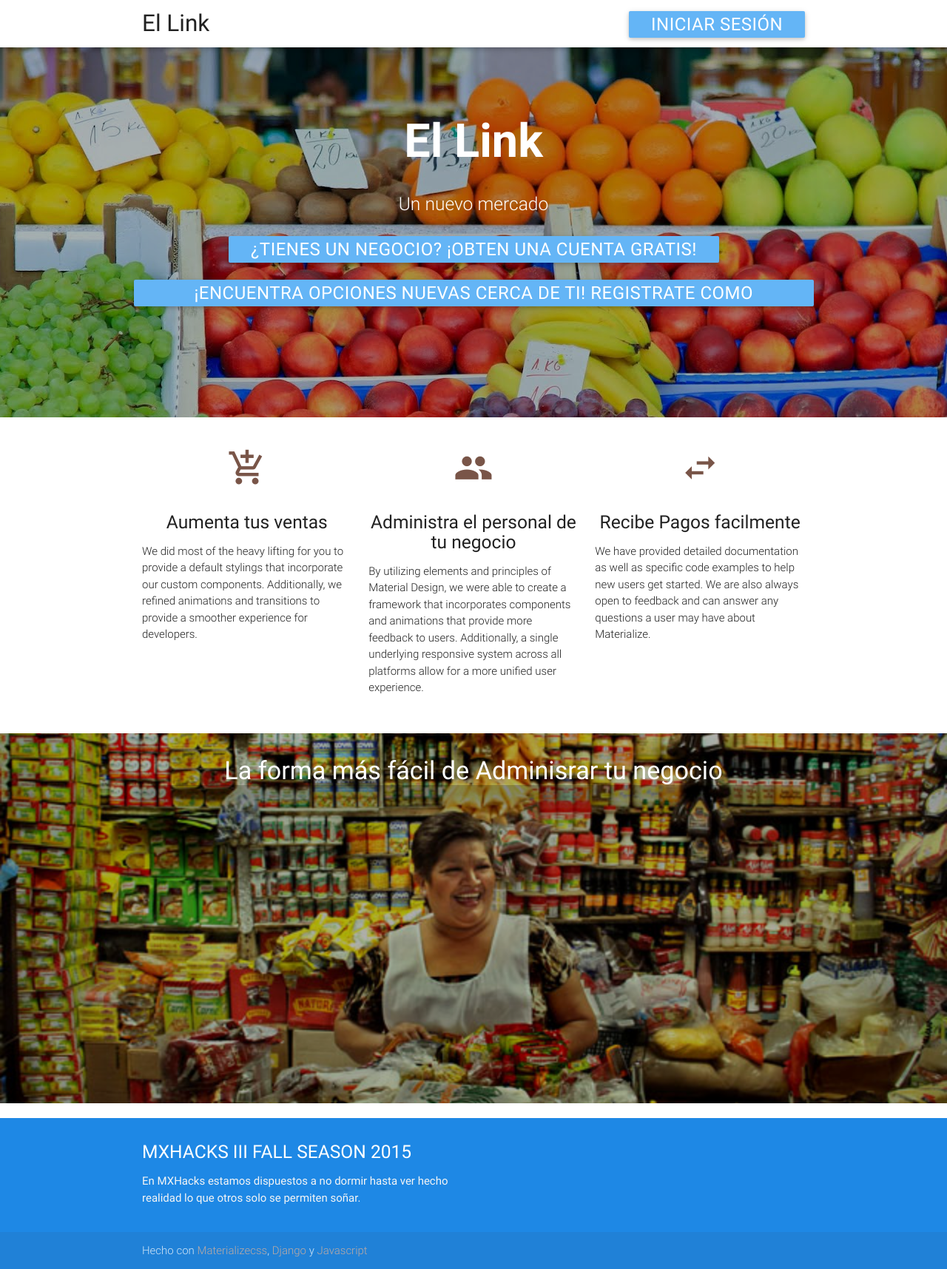
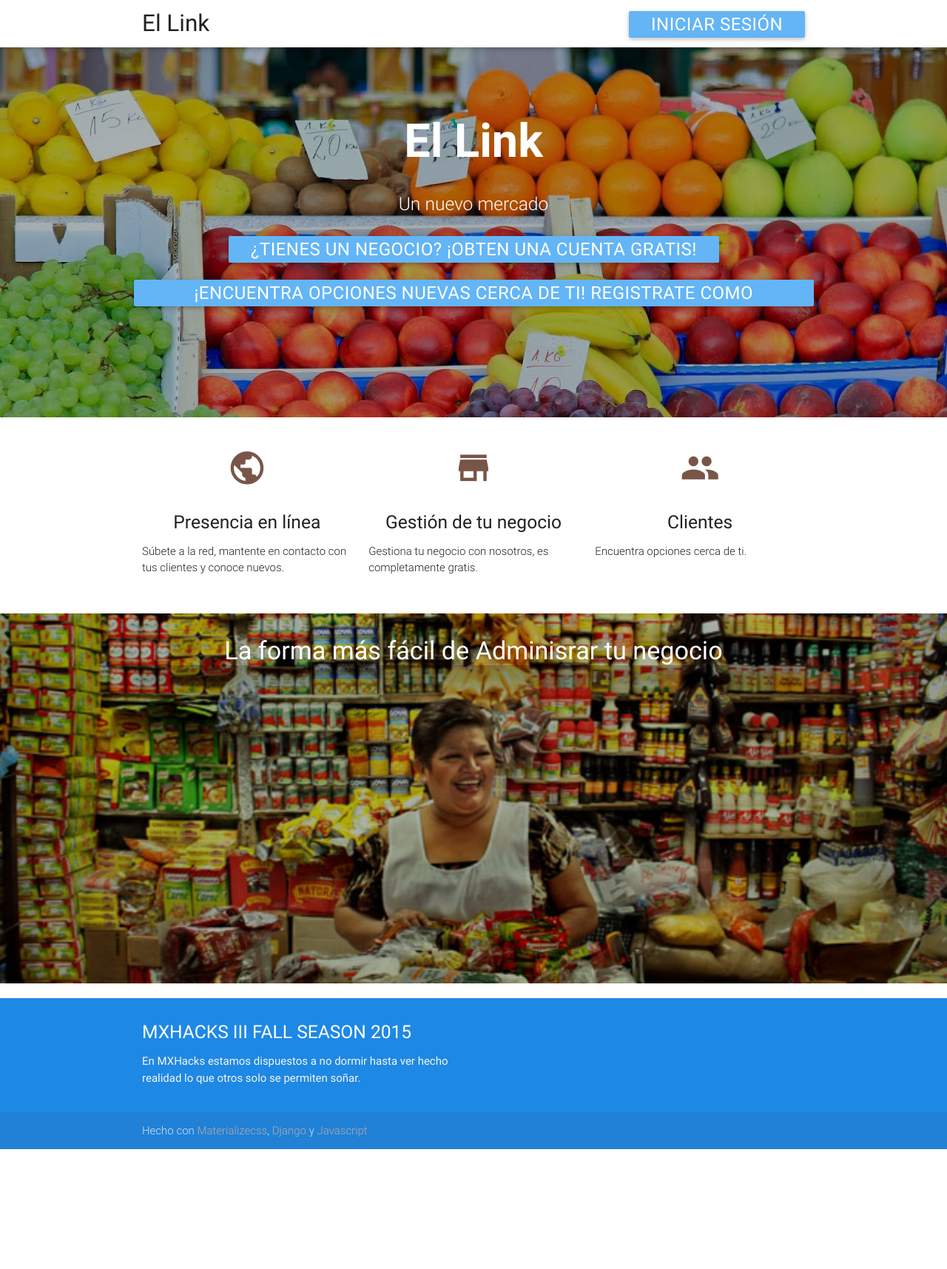
Before and after one commit to MuuuMx/webapp, a Django app: page / in a window 1280 px wide. Shown: the whole page at 74% size. After the commit the page ends 1553 px from the top, so only its background shows below. Run offline with Django 3.2, Linux system fonts and the light colour scheme; some libraries are stand-ins or nearby versions.

Commit message:
Update interface

```diff
--- a/home/templates/home.html
+++ b/home/templates/home.html
@@ -63,28 +63,34 @@
       <div class="row">
         <div class="col s12 m4">
           <div class="icon-block">
-            <h2 class="center brown-text"><i class="material-icons">add_shopping_cart</i></h2>
-            <h5 class="center">Aumenta tus ventas</h5>
+            <h2 class="center brown-text"><i class="material-icons">public</i></h2>
+            <h5 class="center">Presencia en línea</h5>
 
-            <p class="light">We did most of the heavy lifting for you to provide a default stylings that incorporate our custom components. Additionally, we refined animations and transitions to provide a smoother experience for developers.</p>
+            <p class="light">
+              Súbete a la red, mantente en contacto con tus clientes y conoce nuevos.
+            </p>
+          </div>
+        </div>
+
+        <div class="col s12 m4">
+          <div class="icon-block">
+            <h2 class="center brown-text"><i class="material-icons">store</i></h2>
+            <h5 class="center">Gestión de tu negocio</h5>
+
+            <p class="light">
+              Gestiona tu negocio con nosotros, es completamente gratis.
+            </p>
           </div>
         </div>
 
         <div class="col s12 m4">
           <div class="icon-block">
             <h2 class="center brown-text"><i class="material-icons">group</i></h2>
-            <h5 class="center">Administra el personal de tu negocio</h5>
+            <h5 class="center">Clientes</h5>
 
-            <p class="light">By utilizing elements and principles of Material Design, we were able to create a framework that incorporates components and animations that provide more feedback to users. Additionally, a single underlying responsive system across all platforms allow for a more unified user experience.</p>
-          </div>
-        </div>
-
-        <div class="col s12 m4">
-          <div class="icon-block">
-            <h2 class="center brown-text"><i class="material-icons">swap_horiz</i></h2>
-            <h5 class="center">Recibe Pagos facilmente</h5>
-
-            <p class="light">We have provided detailed documentation as well as specific code examples to help new users get started. We are also always open to feedback and can answer any questions a user may have about Materialize.</p>
+            <p class="light">
+              Encuentra opciones cerca de ti.
+            </p>
           </div>
         </div>
       </div>
--- a/users/views.py
+++ b/users/views.py
@@ -73,8 +73,6 @@
 		return render(request, 'login.html', context)
 
 	def post(self, request):
-		print(request.POST['username'])
-		print(request.POST['password'])
 		user = authenticate(
 			username=request.POST['username'],
 			password=request.POST['password']
```
Also changed, not shown: home/templates/dashboard.html (+29 -9 lines), home/static/img/recta-equilibrio.jpg (added).
